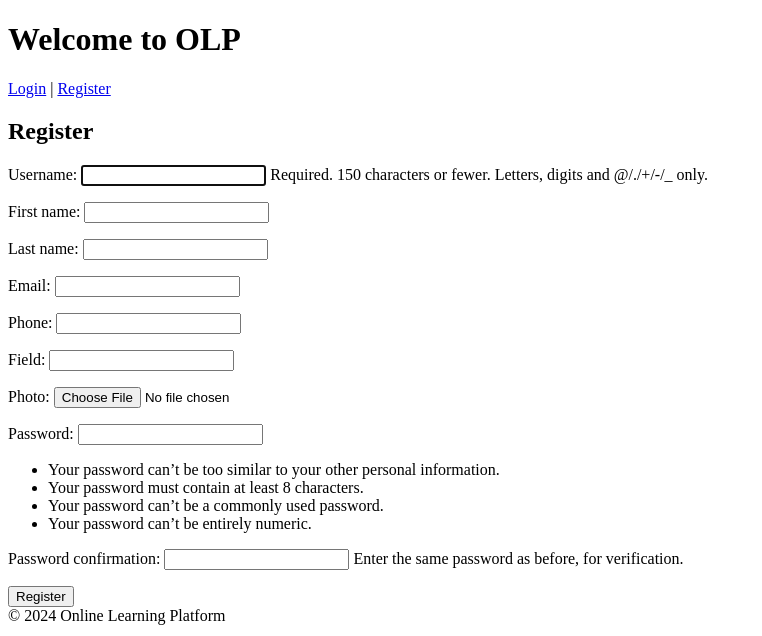
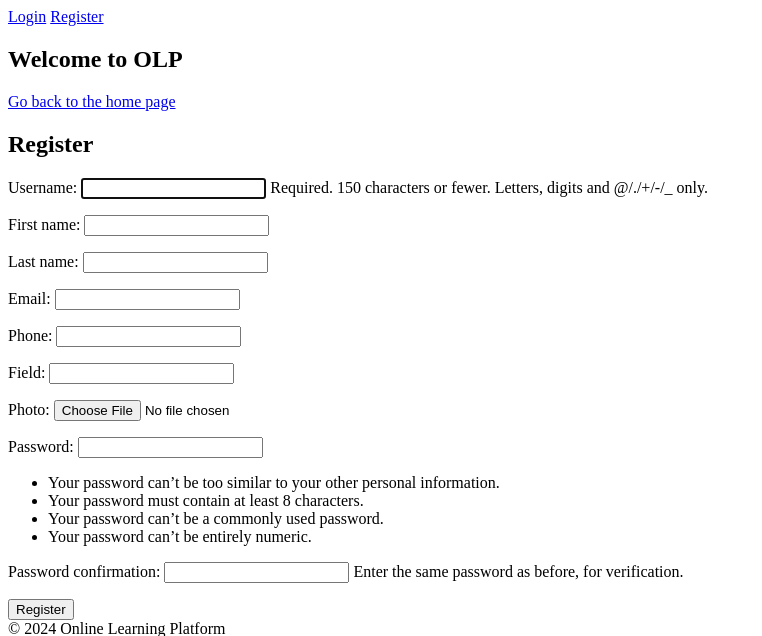
Before and after one commit to bereket-7/Online-Learning-Platform, a Django app: page /register/ in a window 1280 px wide. Shown: the top 636 px of the page, without its empty margins (0-762 px from the left). Run offline with Django 5.2, Linux system fonts and the light colour scheme.

Commit message:
registration update

```diff
--- a/olp/templates/account/profile.html
+++ b/olp/templates/account/profile.html
@@ -1,4 +1,5 @@
 
+{% extends 'base.html' %}
 <!DOCTYPE html>
 <html lang="en">
 <head>
--- a/olp/templates/account/signup.html
+++ b/olp/templates/account/signup.html
@@ -1,6 +1,7 @@
 {% extends 'base.html' %}
 
 {% block content %}
+<a href="{% url 'home' %}">Go back to the home page</a>
     <h2>Register</h2>
     <form method="post">
         {% csrf_token %}
--- a/olp/templates/base.html
+++ b/olp/templates/base.html
@@ -6,10 +6,14 @@
 <body>
 
     <header>
-        <h1>Welcome to OLP</h1>
         <nav>
-            <a href="{% url 'login' %}">Login</a> |
-            <a href="{% url 'register' %}">Register</a>
+            {% if user.is_authenticated %}
+                <a href="{% url 'logout' %}" class="nav-link">Logout</a>
+            {% else %}
+                <a href="{% url 'login' %}" class="nav-link">Login</a>
+                <a href="{% url 'register' %}" class="nav-link">Register</a>
+            {% endif %}
+            <h1>Welcome to OLP</h1>
         </nav>
     </header>
 
--- a/olp/urls.py
+++ b/olp/urls.py
@@ -11,11 +11,12 @@
 """
 
 from django.urls import path
-from .views import CustomLoginView, HomePageView, ProfileView, RegisterPage
+from .views import CustomLoginView, HomePageView, LogoutPage, ProfileView, RegisterPage
 
 urlpatterns = [
     path('', HomePageView.as_view(), name='home'),
     path('login/', CustomLoginView.as_view(), name='login'),
     path('register/',RegisterPage.as_view(), name='register'),
     path('profile/',ProfileView.as_view(), name='profile'),
+     path('logout/',LogoutPage.as_view(), name='logout'),
 ]
--- a/olp/views.py
+++ b/olp/views.py
@@ -8,6 +8,8 @@
 from django.contrib.auth import login
 from django.views import View
 from .registration_form import CustomUserCreationForm
+
+
 class ProfileView(View):
     def get(self, request):
         return render(request, 'account/profile.html')
```
Also changed, not shown: olp/templates/account/logout.html (deleted).
